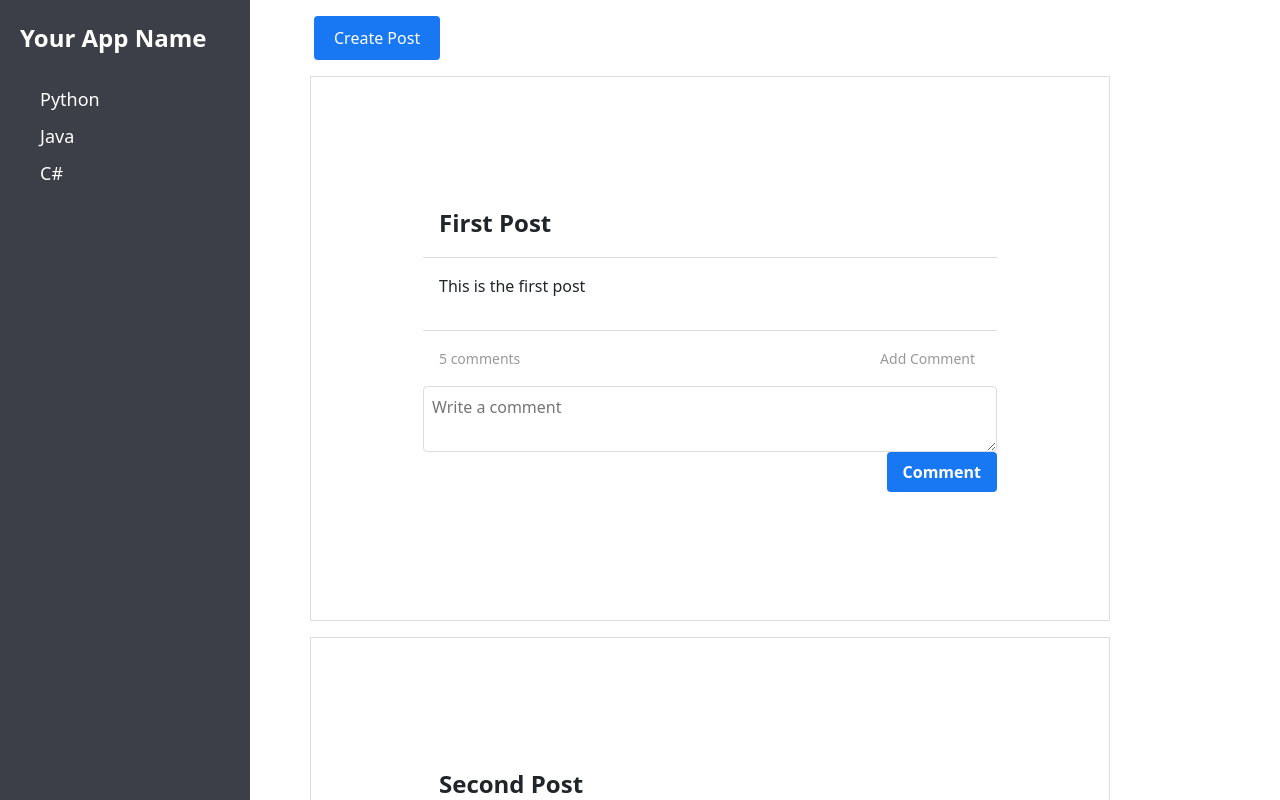
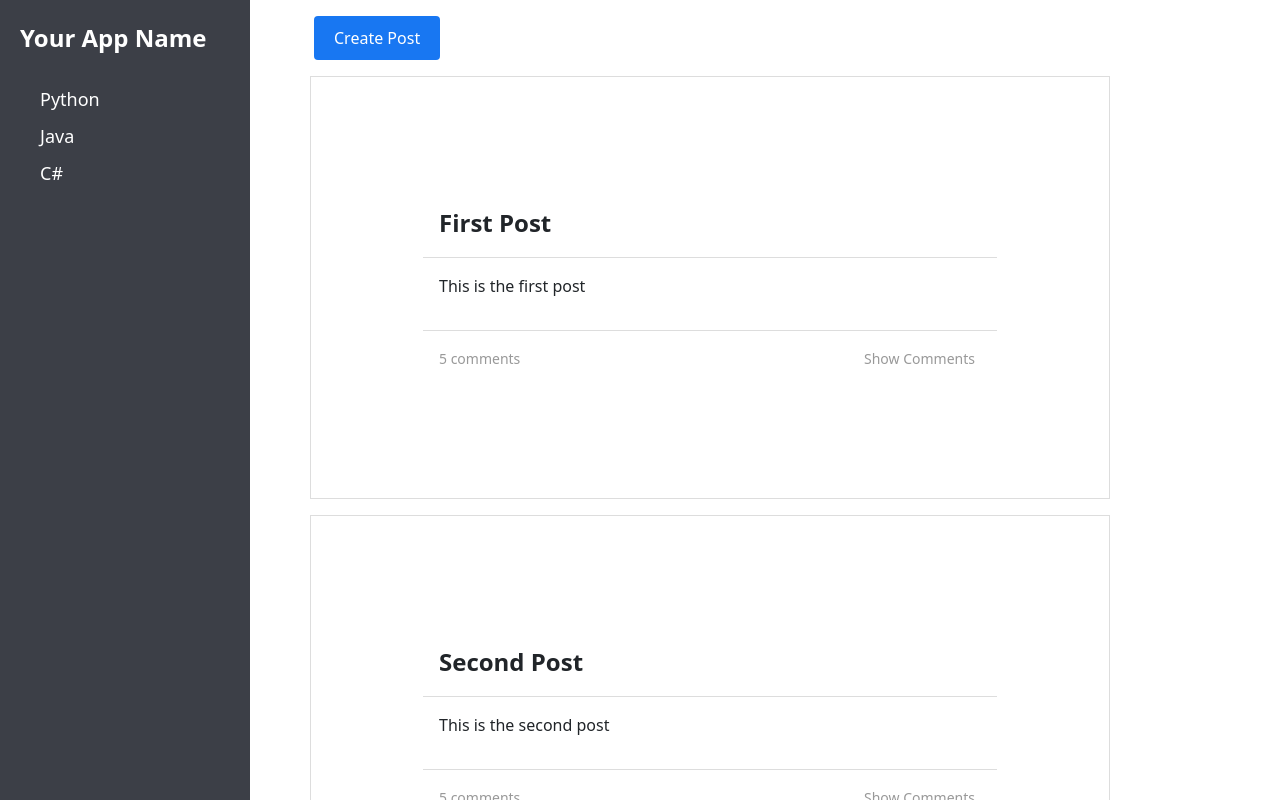
Before and after one commit to imtiaz1710/course-project-ui2, an Angular app: page / in a window 1280 px wide. Built offline with nearby package versions, Linux system fonts and the light colour scheme.

Commit message:
comment toggler added

```diff
--- a/src/app/components/topic-details/topic-details.component.html
+++ b/src/app/components/topic-details/topic-details.component.html
@@ -29,16 +29,17 @@
         <div class="post-footer">
           <!-- <div class="post-likes">20 likes</div> -->
           <div class="post-comment-count">5 comments</div>
-          <button class="post-comment-button">Add Comment</button>
+          <button class="post-comment-button" (click)="showCommentToggle(post)">Show Comments</button>
         </div>
         <div>
           <!-- <div class="comment-header">
             <div class="comment-title">Comments</div>
             <div class="comment-count">5 comments</div>
           </div> -->
+          <div *ngIf="post.showComment">
             <form class="comment-form">
               <textarea id="comment{{post.id}}" placeholder="Write a comment"></textarea>
-            <button (click)="addComment(post, 'New Comment')" type="submit">Comment</button>
+              <button (click)="addComment(post, 'New Comment')" type="submit" style="margin-top: 1rem;">Comment</button>
             </form>
             <div *ngFor="let comment of post.comments" class="comment">
               <div class="comment-avatar">
@@ -64,7 +65,7 @@
             </div>
           </div>
         </div>
-
       </div>
     </div>
   </div>
+</div>
--- a/src/app/components/topic-details/topic-details.component.ts
+++ b/src/app/components/topic-details/topic-details.component.ts
@@ -18,17 +18,22 @@ export class TopicDetailsComponent {
       // const id = parseInt(params.get('id')?.toString());
       // this.topic = { id: id, name: 'Python' };
       this.posts = [
-        { id: 1, header: 'First Post', description: 'This is the first post', comments: [] },
-        { id: 2, header: 'Second Post', description: 'This is the second post', comments: [] }
+        { id: 1, header: 'First Post', description: 'This is the first post', comments: [], showComment: false },
+        { id: 2, header: 'Second Post', description: 'This is the second post', comments: [], showComment: false },
+        { id: 3, header: 'First Post', description: 'This is the first post', comments: [], showComment: false },
+        { id: 4, header: 'Second Post', description: 'This is the second post', comments: [], showComment: false }
       ];
     });
+  }
+
+  showCommentToggle(post: any){
+    post.showComment = !post.showComment;
   }
 
   addComment(post: any, comment: string) {
     let x =<HTMLInputElement>document.getElementById(`comment${post.id}`);
     post.comments.push(x.value);
     x.value = '';
-
   }
 
   openCreatePostModal() {
```
Lines whose indentation alone changed are shown as unchanged.
